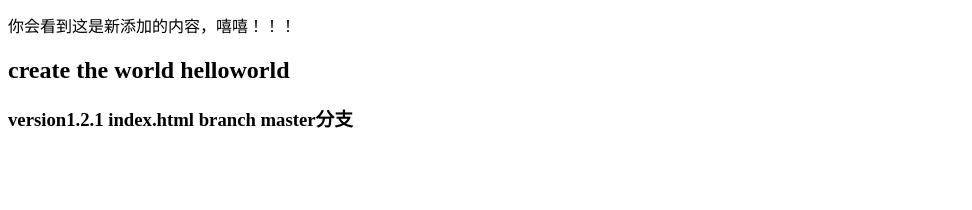
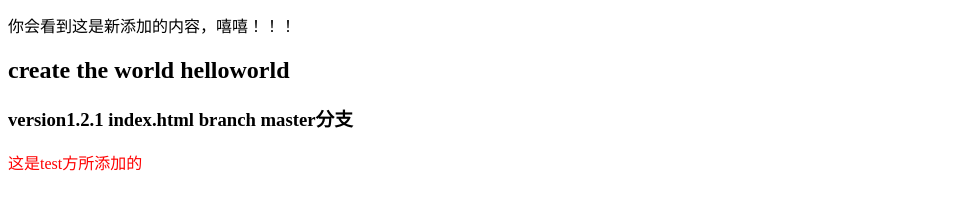
Before and after one commit to lh57494110/demo01, a plain HTML site: page index.html in a window 1280 px wide. Shown: the part 170-380 px from the top of the page, without its empty margins (0-972 px from the left). Drawn offline with Linux system fonts and the light colour scheme.

Commit message:
version1.3.1 contributor：test

```diff
--- a/index.html
+++ b/index.html
@@ -13,6 +13,6 @@
 	<p>你会看到这是新添加的内容，嘻嘻！！！</p>
 	<h2>create the world helloworld</h2>
 	<h3>version1.2.1 index.html branch master分支</h3>
-
+	<div class="change" style="color: red">这是test方所添加的</div>
 </body>
 </html>
```
